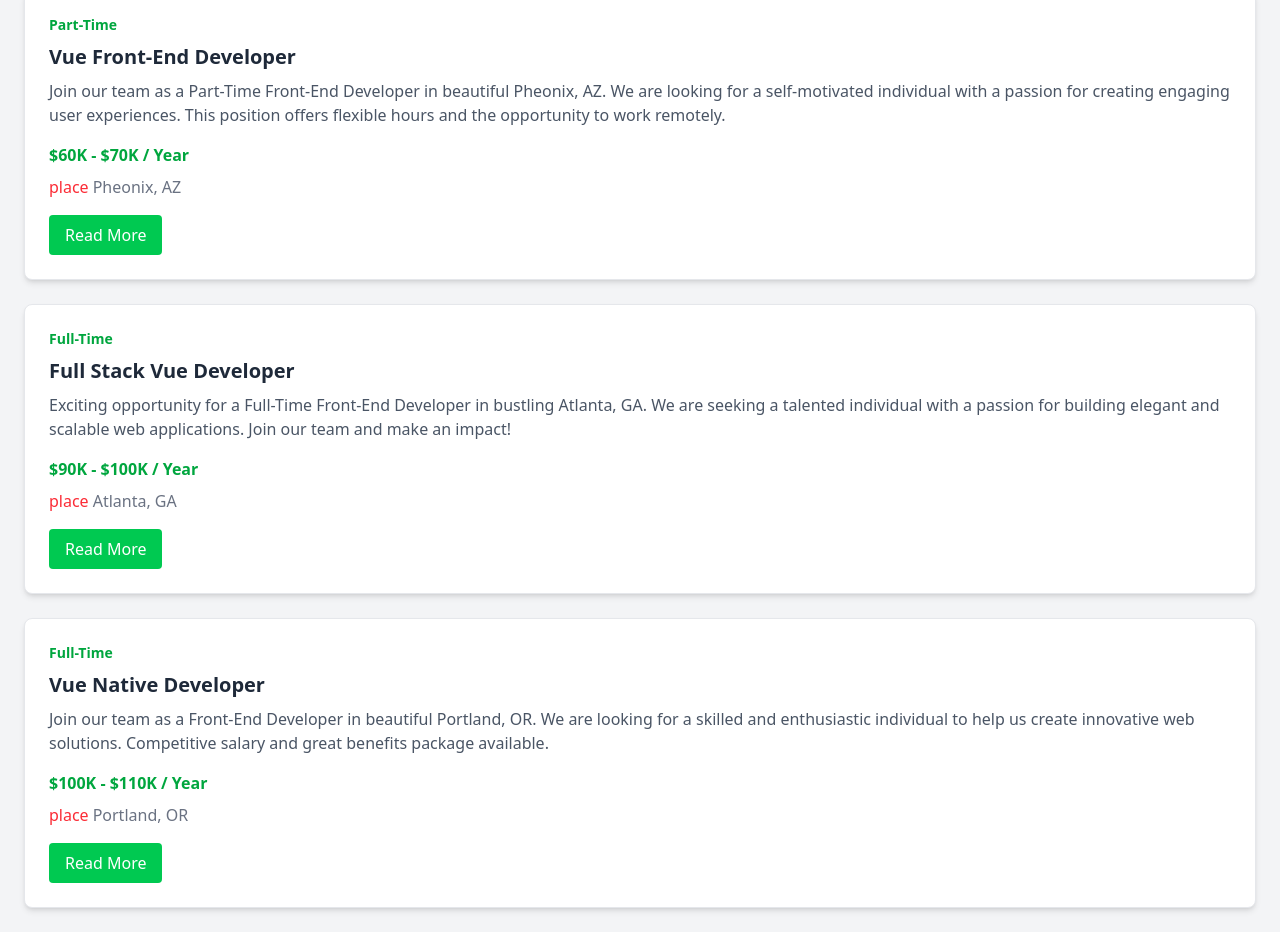
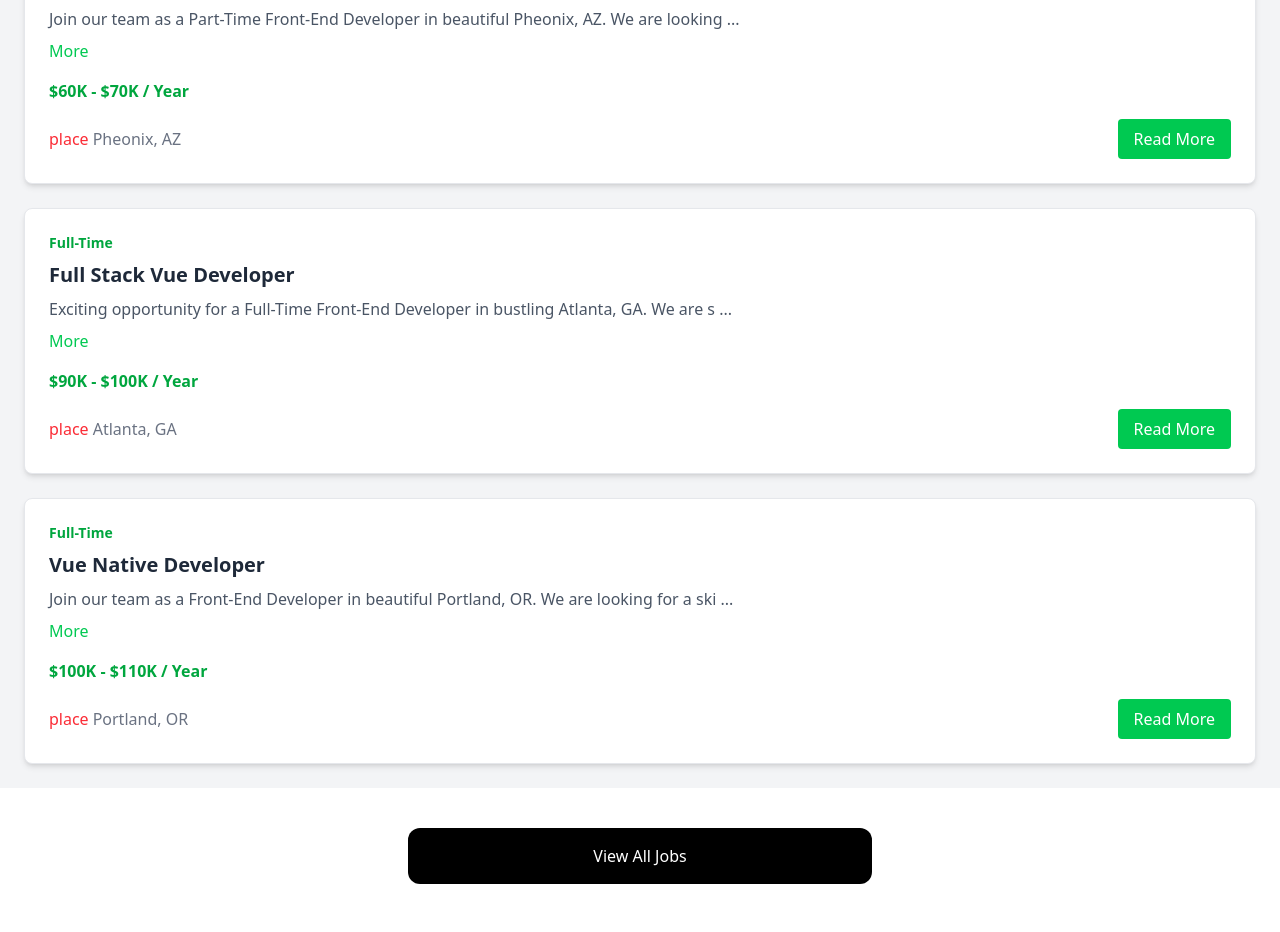
Before and after one commit to mesajil/vuejs-jobportal, a Vue app: page / in a window 1280 px wide. Shown: the part 1580-2512 px from the top of the page. Built offline with nearby package versions, Linux system fonts and the light colour scheme.

Commit message:
feat: Add JobListing Cmp and ViewAllJobs button

```diff
--- a/src/App.vue
+++ b/src/App.vue
@@ -9,7 +9,7 @@ import JobListings from './components/JobListings.vue'
   <Navbar />
   <Hero title="Become a Vue Dev" subtitle="Find the Vue job that fits your skills and needs"></Hero>
   <HeroCards />
-  <JobListings />
+  <JobListings :show-button="true" />
 </template>
 
 <style scoped></style>
--- /dev/null
+++ b/src/components/JobListing.vue
@@ -0,0 +1,47 @@
+<template>
+  <div class="bg-white shadow-md rounded-lg p-6 border border-gray-200">
+    <p class="text-sm text-green-600 font-semibold">{{ job.type }}</p>
+    <h2 class="text-xl font-bold text-gray-800 mt-2">{{ job.title }}</h2>
+    <p class="text-gray-600 mt-2">{{ getJobDescription }}</p>
+    <button
+      v-if="!jobDescLengthOk"
+      :onclick="toggleShowText"
+      class="mt-2 text-green-500 hover:text-green-600"
+    >
+      {{ !showText ? 'More' : 'Less' }}
+    </button>
+    <p class="text-green-600 font-semibold mt-4">{{ job.salary }} / Year</p>
+    <div class="flex flex-col lg:flex-row justify-between items-center mt-4">
+      <p class="text-gray-500 flex items-center">
+        <span class="material-icons text-red-500 mr-1">place</span>
+        {{ job.location }}
+      </p>
+      <a
+        :href="`/job/${job.id}`"
+        class="mt-4 lg:mt-0 bg-green-500 text-white px-4 py-2 rounded hover:bg-green-600"
+      >
+        Read More
+      </a>
+    </div>
+  </div>
+</template>
+
+<script setup>
+import { ref, computed } from 'vue'
+const { job } = defineProps({
+  job: {
+    type: Object,
+    required: true,
+  },
+})
+const maxJobDescLength = 90
+const jobDescLengthOk = ref(job.description.length < maxJobDescLength)
+const showText = ref(false)
+const toggleShowText = () => {
+  showText.value = !showText.value
+}
+const getJobDescription = computed(() => {
+  if (jobDescLengthOk.value) return job.description
+  return showText.value ? job.description : `${job.description.slice(0, maxJobDescLength)} ...`
+})
+</script>
--- a/src/components/JobListings.vue
+++ b/src/components/JobListings.vue
@@ -2,29 +2,36 @@
   <div class="p-6 bg-gray-100 min-h-screen">
     <h1 class="text-3xl font-bold mb-6">Browse Jobs</h1>
     <div class="grid gap-6">
-      <div
-        v-for="job in jobs"
-        :key="job.id"
-        class="bg-white shadow-md rounded-lg p-6 border border-gray-200"
-      >
-        <p class="text-sm text-green-600 font-semibold">{{ job.type }}</p>
-        <h2 class="text-xl font-bold text-gray-800 mt-2">{{ job.title }}</h2>
-        <p class="text-gray-600 mt-2">{{ job.description }}</p>
-        <p class="text-green-600 font-semibold mt-4">{{ job.salary }} / Year</p>
-        <p class="text-gray-500 mt-2 flex items-center">
-          <span class="material-icons text-red-500 mr-1">place</span>
-          {{ job.location }}
-        </p>
-        <button class="mt-4 bg-green-500 text-white px-4 py-2 rounded hover:bg-green-600">
-          Read More
-        </button>
-      </div>
+      <JobListing v-for="job in jobs.slice(0, limit)" :key="job.id" :job="job" />
     </div>
   </div>
+
+  <!-- View All Jobs Button -->
+  <section v-if="showButton" class="m-auto max-w-lg my-10 px-6">
+    <a
+      href="/jobs"
+      class="block bg-black text-white text-center py-4 px-6 rounded-xl hover:bg-gray-700"
+    >
+      View All Jobs
+    </a>
+  </section>
 </template>
 
 <script setup>
 import jobData from '@/jobs.json'
 import { ref } from 'vue'
+import JobListing from './JobListing.vue'
+
+defineProps({
+  showButton: {
+    type: Boolean,
+    default: false,
+  },
+  limit: {
+    type: Number,
+    default: Infinity,
+  },
+})
+
 const jobs = ref(jobData)
 </script>
```
